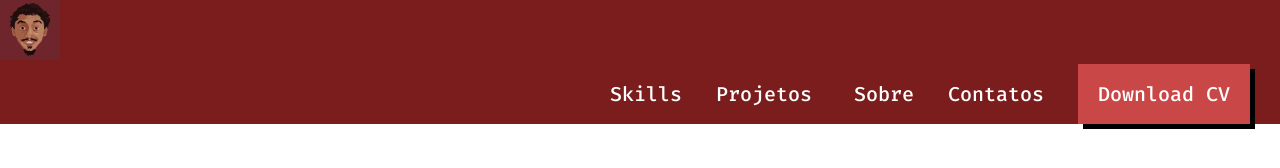
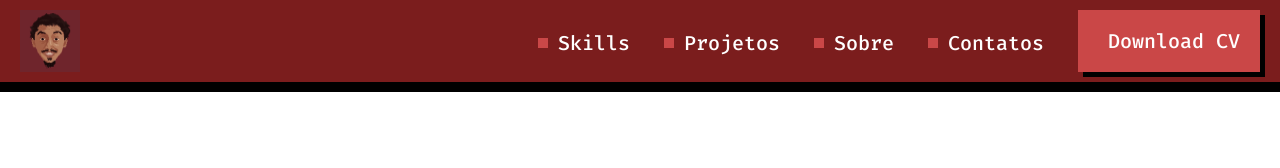
Before and after one commit to Gustavoph/CURSO-FELIZ, a plain HTML site: page index.html in a window 1280 px wide. Drawn offline with Linux system fonts and the light colour scheme.

Commit message:
Finalizando o header

```diff
--- a/css/index.css
+++ b/css/index.css
@@ -1,11 +1,17 @@
 header {
+    display: flex;
+    justify-content: space-between;
     background-color: #7B1D1D;
+    border-bottom: 10px solid black;
+    padding: 10px 20px;
 }
 nav {
      text-align: right;
 }
 
 a {
+    display: inline-flex;
+    align-items: center;
     color: #fff;
     font-size: 20px;
     font-weight: 500;
@@ -14,13 +20,19 @@ a {
     margin-right: 30px;
 }
 
+a::before {
+    content: "";
+    width: 10px;
+    height: 10px;
+    background: #CA4747;
+    margin-right: 10px;
+}
+
 #button {
     display: inline-block;
     background-color: #CA4747;
-    height: 60px;
-    padding-left: 20px;
-    padding-right: 20px;
-    line-height: 60px;
+    padding: 18px 20px;
+    margin-right: 0px;
     box-shadow: 5px 5px 0px black;
     /* x y bluer color */
 }
--- a/index.html
+++ b/index.html
@@ -15,10 +15,10 @@
     <header>
         <img src="./assets/img/logo.png" alt="Avatar Marco Bruno">
         <nav>
-            <a href="" lang="en">Skills</a>
-            <a href="">Projetos </a>
-            <a href="">Sobre</a>
-            <a href="">Contatos</a>
+            <a href="" lang="en"><span></span>Skills</a>
+            <a href=""><span></span>Projetos</a>
+            <a href=""><span></span>Sobre</a>
+            <a href=""><span></span>Contatos</a>
             <a id="button" href="" lang="en">Download CV</a>
         </nav>
     </header>
```
Also changed, not shown: 1 other file.
